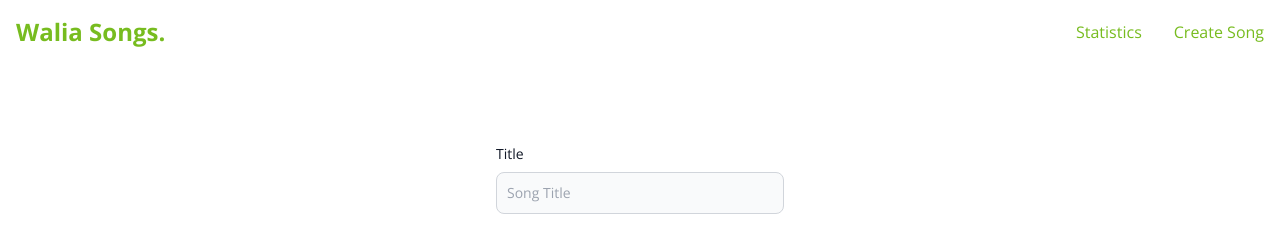
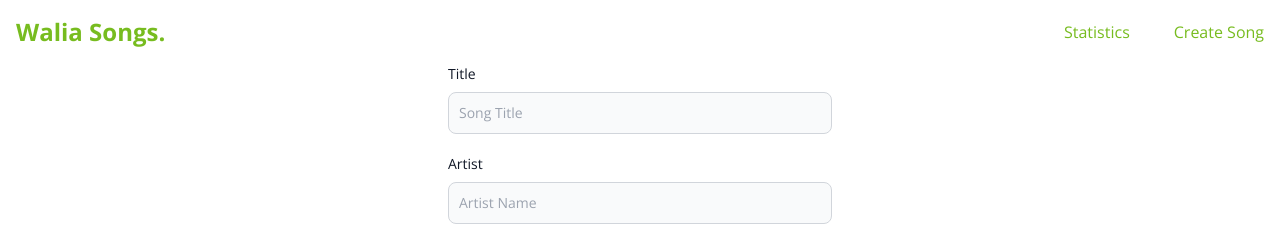
Before and after one commit to Akuna444/song-player-app, a Next.js app in the folder client/song-player/: page /edit/1 in a window 1280 px wide. Shown: the top 236 px of the page. Built offline with nearby package versions, Linux system fonts and the light colour scheme; no server answers.

Commit message:
fix: responsivness

```diff
--- a/client/song-player/src/app/edit/[id]/page.tsx
+++ b/client/song-player/src/app/edit/[id]/page.tsx
@@ -57,7 +57,7 @@ const EditSongs = () => {
             <p>No song found</p>
           ) : (
             <>
-              <div className="mb-5 section-padding">
+              <div className="mb-5 ">
                 <label className="block mb-2  text-sm font-medium text-gray-900 dark:text-white">
                   Title
                 </label>
--- a/client/song-player/src/app/page.tsx
+++ b/client/song-player/src/app/page.tsx
@@ -22,7 +22,7 @@ export default function Home() {
         <Spinner />
       ) : (
         <>
-          <div className="w-full flex justify-between">
+          <div className="w-full flex-col flex md:flex-row gap-4  justify-between">
             <div className="mb-5">
               <label className="block mb-2 text-sm font-medium text-gray-900 dark:text-white">
                 Filter by genre
@@ -47,10 +47,10 @@ export default function Home() {
               </select>
             </div>
             <Search />
-            <Link href="/create">
+            <Link className="md:mx-0 mx-auto" href="/create">
               <button
                 type="button"
-                className="text-white bg-primary hover:bg-primaryHover focus:ring-4 focus:ring-blue-300 font-medium rounded-lg text-sm px-5 py-2.5 me-2 mb-2 dark:bg-blue-600 dark:hover:bg-primary focus:outline-none dark:focus:ring-blue-800"
+                className="text-white  bg-primary hover:bg-primaryHover focus:ring-4 focus:ring-blue-300 font-medium rounded-lg text-sm px-5 py-2.5 me-2 mb-2 dark:bg-blue-600 dark:hover:bg-primary focus:outline-none dark:focus:ring-blue-800"
               >
                 Add New
               </button>{" "}
--- a/client/song-player/src/common/components/NavBar.tsx
+++ b/client/song-player/src/common/components/NavBar.tsx
@@ -1,4 +1,8 @@
+"use client";
+
+import { useState } from "react";
 const NavBar = () => {
+  const [isOpen, setIsOpen] = useState(false);
   return (
     <nav className="bg-white border-gray-200 dark:bg-gray-900">
       <div className="max-w-screen-xl flex flex-wrap items-center justify-between mx-auto p-4">
@@ -13,6 +17,7 @@ const NavBar = () => {
           className="inline-flex items-center p-2 w-10 h-10 justify-center text-sm text-gray-500 rounded-lg md:hidden hover:bg-gray-100 focus:outline-none focus:ring-2 focus:ring-gray-200 dark:text-gray-400 dark:hover:bg-gray-700 dark:focus:ring-gray-600"
           aria-controls="navbar-default"
           aria-expanded="false"
+          onClick={() => setIsOpen(!isOpen)}
         >
           <span className="sr-only">Open main menu</span>
           <svg
@@ -31,8 +36,12 @@ const NavBar = () => {
             />
           </svg>
         </button>
-        <div className="hidden w-full md:block md:w-auto" id="navbar-default">
-          <ul className="font-medium flex flex-col p-4 md:p-0 mt-4 border border-gray-100 rounded-lg bg-gray-50 md:flex-row md:space-x-8 rtl:space-x-reverse md:mt-0 md:border-0 md:bg-white dark:bg-gray-800 md:dark:bg-gray-900 dark:border-gray-700">
+        <div
+          className={`w-full ${
+            isOpen ? "" : "hidden"
+          } transition-all md:block ease-out duration-300 md:w-auto`}
+        >
+          <ul className="font-medium flex flex-col  gap-3 p-4 md:p-0 mt-4 border border-gray-100 rounded-lg bg-gray-50 md:flex-row md:space-x-8 rtl:space-x-reverse md:mt-0 md:border-0 md:bg-white dark:bg-gray-800 md:dark:bg-gray-900 dark:border-gray-700">
             <li>
               <a
                 href="/statistics"
```
